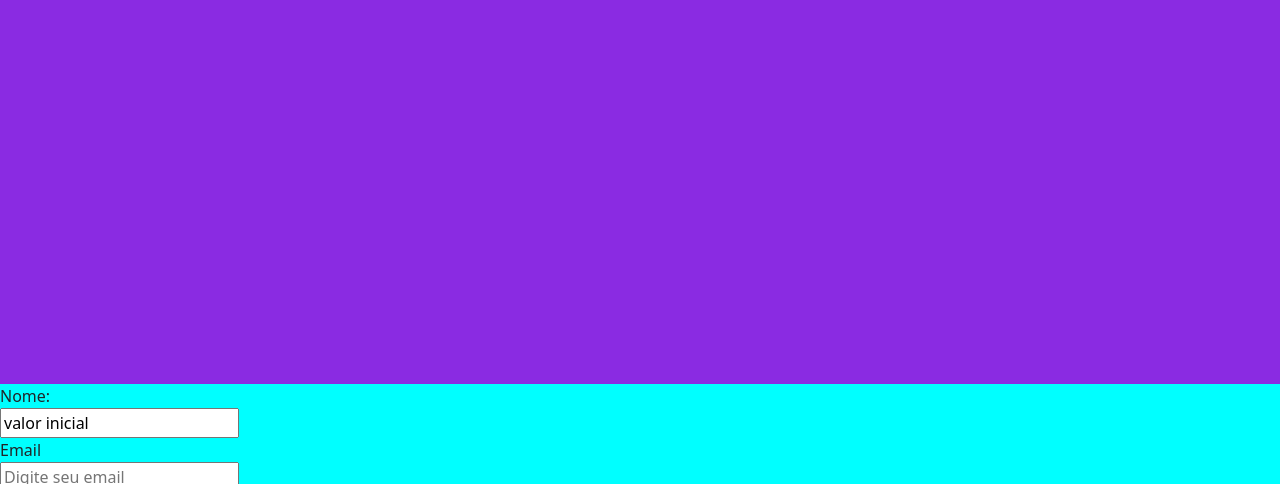
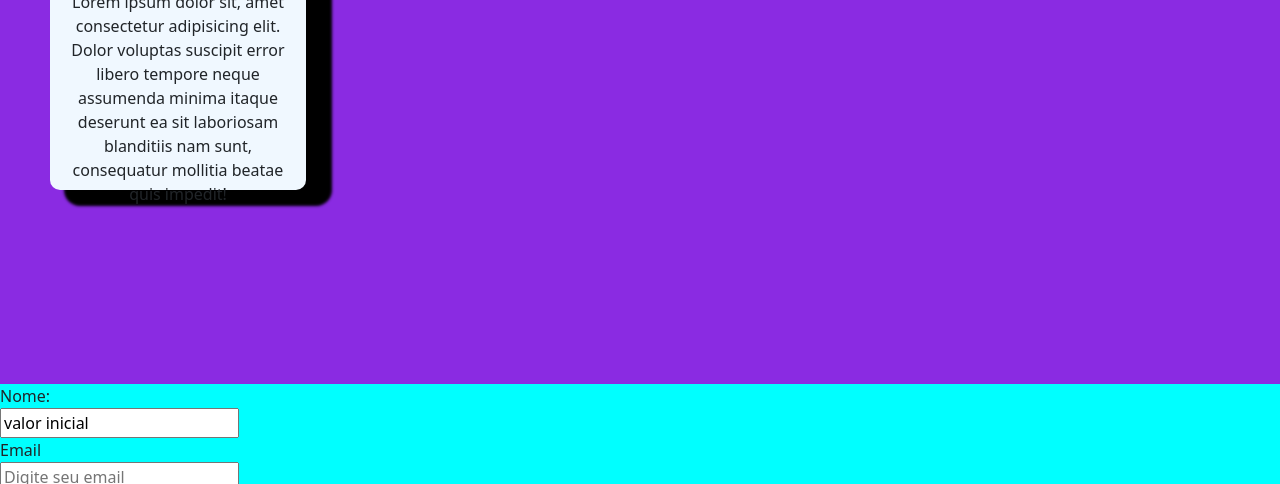
Before and after one commit to JulioVianaDev/portfolio-quinta, a plain HTML site: page index.html in a window 1280 px wide. Shown: the part 616-1100 px from the top of the page. Drawn offline with nearby package versions, Linux system fonts and the light colour scheme.

Commit message:
criando um quadro

```diff
--- a/index.css
+++ b/index.css
@@ -59,3 +59,15 @@ a{
 #projetos{
   background-color: yellowgreen;
 }
+#quadrado{
+  position: absolute;
+  margin-top: 50px;
+  margin-left: 50px;
+  width: 256px;
+  height: 256px;
+  background-color: aliceblue;
+  padding: 10px;
+  border-radius: 10px;
+  text-align: center;
+  box-shadow: black 20px 10px 3px 6px;
+}
--- a/index.html
+++ b/index.html
@@ -31,7 +31,10 @@
 
   </div>
   <div class="sessao" id="eu">
-
+    <div id="quadrado">
+      <h2>eu sou assim</h2>
+      <p>Lorem ipsum dolor sit, amet consectetur adipisicing elit. Dolor voluptas suscipit error libero tempore neque assumenda minima itaque deserunt ea sit laboriosam blanditiis nam sunt, consequatur mollitia beatae quis impedit!</p>
+    </div>
   </div>
   <div class="sessao" id="contato">
     <form >
```
